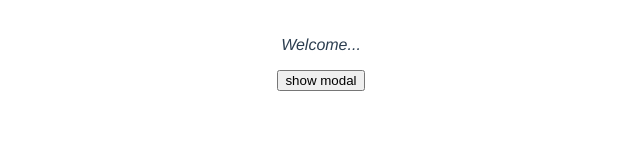
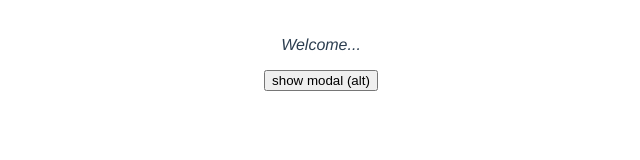
Before and after one commit to pikkukurkku/vue_CLI_tutorial, a Vue app: page / in a window 1280 px wide. Shown: the part 131-291 px from the top of the page, without its empty margins (319-959 px from the left). Built offline with nearby package versions, Linux system fonts and the light colour scheme.

Commit message:
event modifiers

```diff
--- a/src/App.vue
+++ b/src/App.vue
@@ -2,9 +2,9 @@
   <h1>{{ title }}</h1>
   <p>Welcome...</p>
   <div v-if:="showModal">
-    <Modal :header="header" :text="text" theme="sale" />
+    <Modal :header="header" :text="text" theme="sale" @close="toggleModal" />
   </div>
-  <button @click="toggleModal">show modal</button>
+  <button @click.alt="toggleModal">show modal (alt)</button>
 </template>
 
 <script>
--- a/src/components/Modal.vue
+++ b/src/components/Modal.vue
@@ -1,5 +1,5 @@
 <template>
-  <div class="backdrop">
+  <div class="backdrop" @click.self="closeModal">
     <div class="modal" :class="{ sale: theme === 'sale' }">
       <h1>{{ header }}</h1>
       <p>{{ text }}</p>
@@ -10,6 +10,11 @@
 <script>
 export default {
   props: ["header", "text", "theme"],
+  methods: {
+    closeModal() {
+        this.$emit('close')
+    }
+  }
 };
 </script>
 
```
